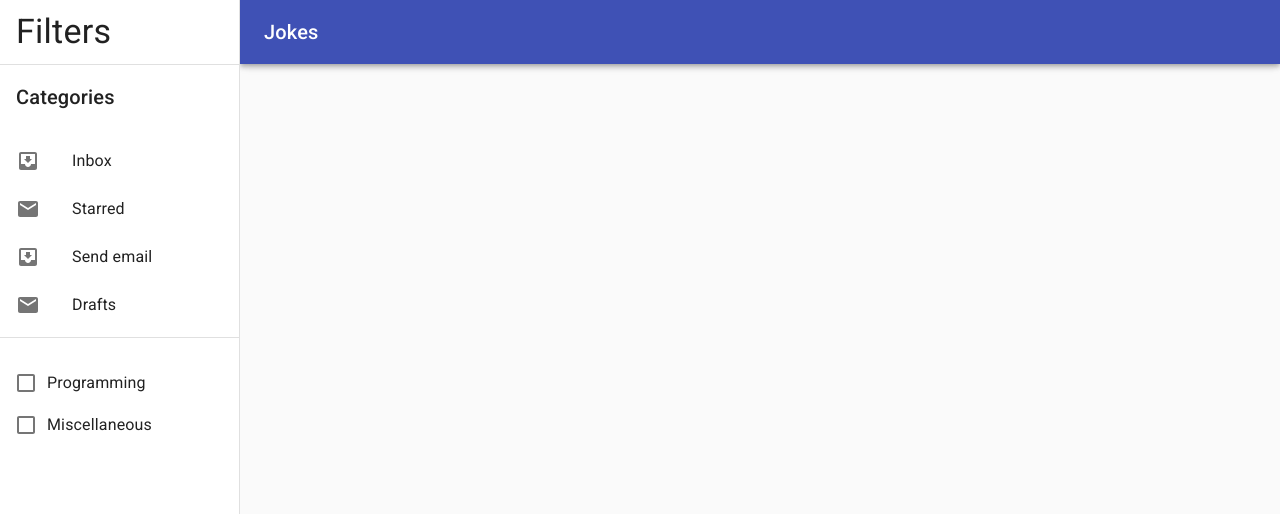
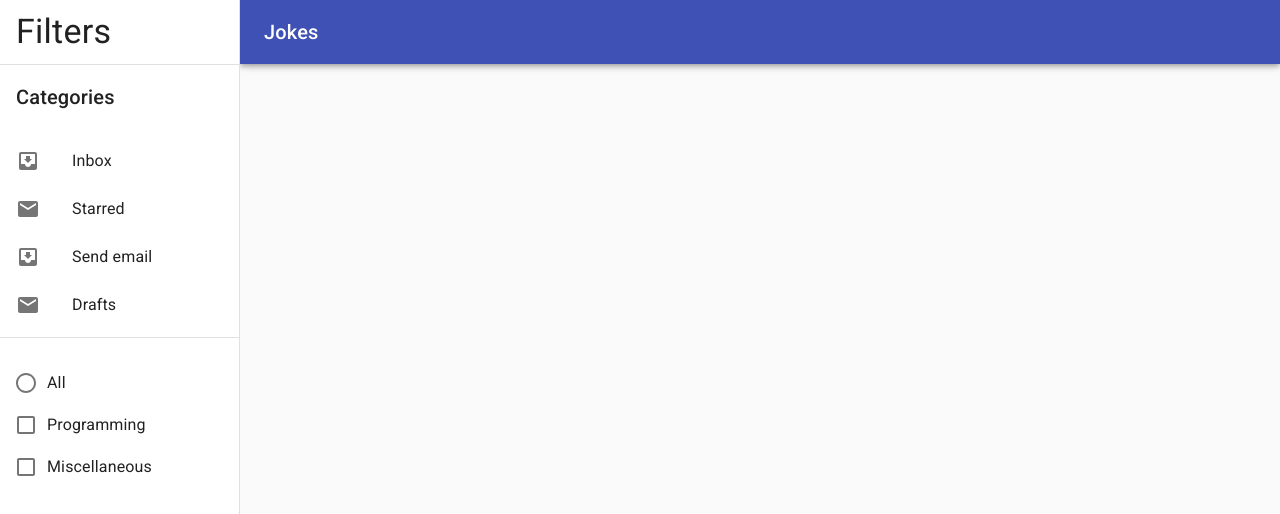
Before and after one commit to adamsims1203/Jokes-v2, a React (Create React App) app: page / in a window 1280 px wide. Shown: the top 514 px of the page. Built offline with nearby package versions, Linux system fonts and the light colour scheme.

Commit message:
add radio button

```diff
--- a/src/components/Drawer.js
+++ b/src/components/Drawer.js
@@ -19,6 +19,7 @@ import FormControlLabel from "@material-ui/core/FormControlLabel";
 import Checkbox from "@material-ui/core/Checkbox";
 import FormGroup from "@material-ui/core/FormGroup";
 import { makeStyles, useTheme } from "@material-ui/core/styles";
+import Radio from "@material-ui/core/Radio";
 
 import { CategoryContext } from "../contexts/CategoryContext";
 
@@ -113,7 +114,16 @@ function ResponsiveDrawer(props) {
             <ListItemText primary={text} />
           </ListItem>
 				))*/}
+
         <FormGroup className={classes.formGroup}>
+          <FormControlLabel
+            value="all"
+            control={
+              <Radio color="primary" name="all" onChange={changeCategories} />
+            }
+            label="All"
+          />
+
           <FormControlLabel
             control={
               <Checkbox
```
